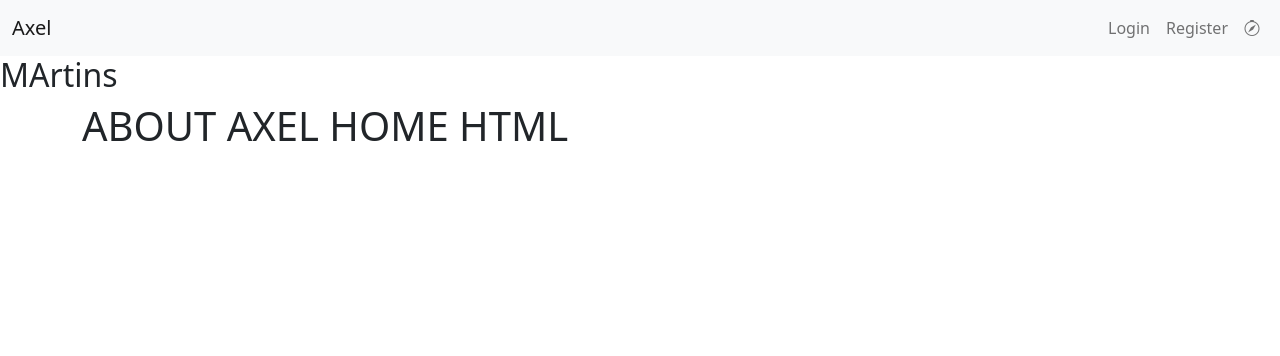
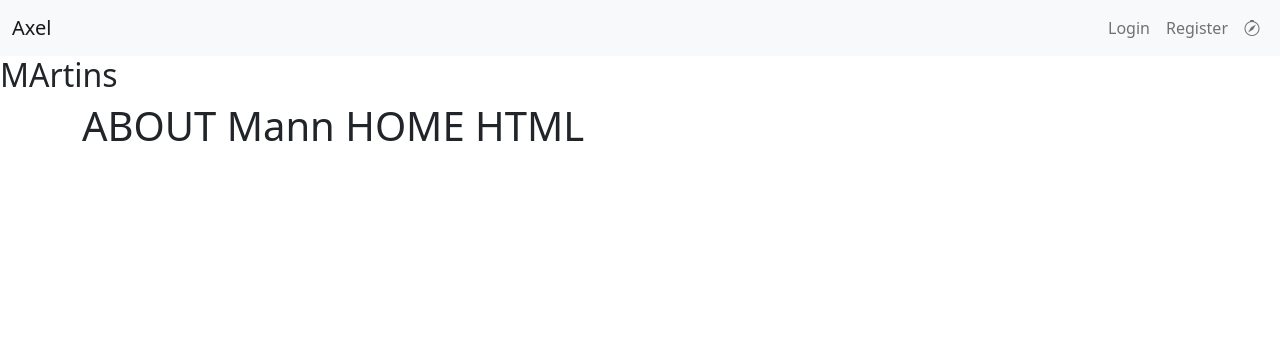
Before and after one commit to Blaisehala/mann, a Django app: page /about/ in a window 1280 px wide. Shown: the top 356 px of the page. Run offline with Django 4.2, Linux system fonts and the light colour scheme; some libraries are stand-ins or nearby versions.

Commit message:
refactor:alters content

```diff
--- a/mann/templates/users/about.html
+++ b/mann/templates/users/about.html
@@ -1,6 +1,6 @@
 {% extends "users/base.html"%}
 
 {% block content %}
-<h1>ABOUT AXEL HOME HTML</h1>
+<h1>ABOUT Mann HOME HTML</h1>
 
 {% endblock content %}
```
